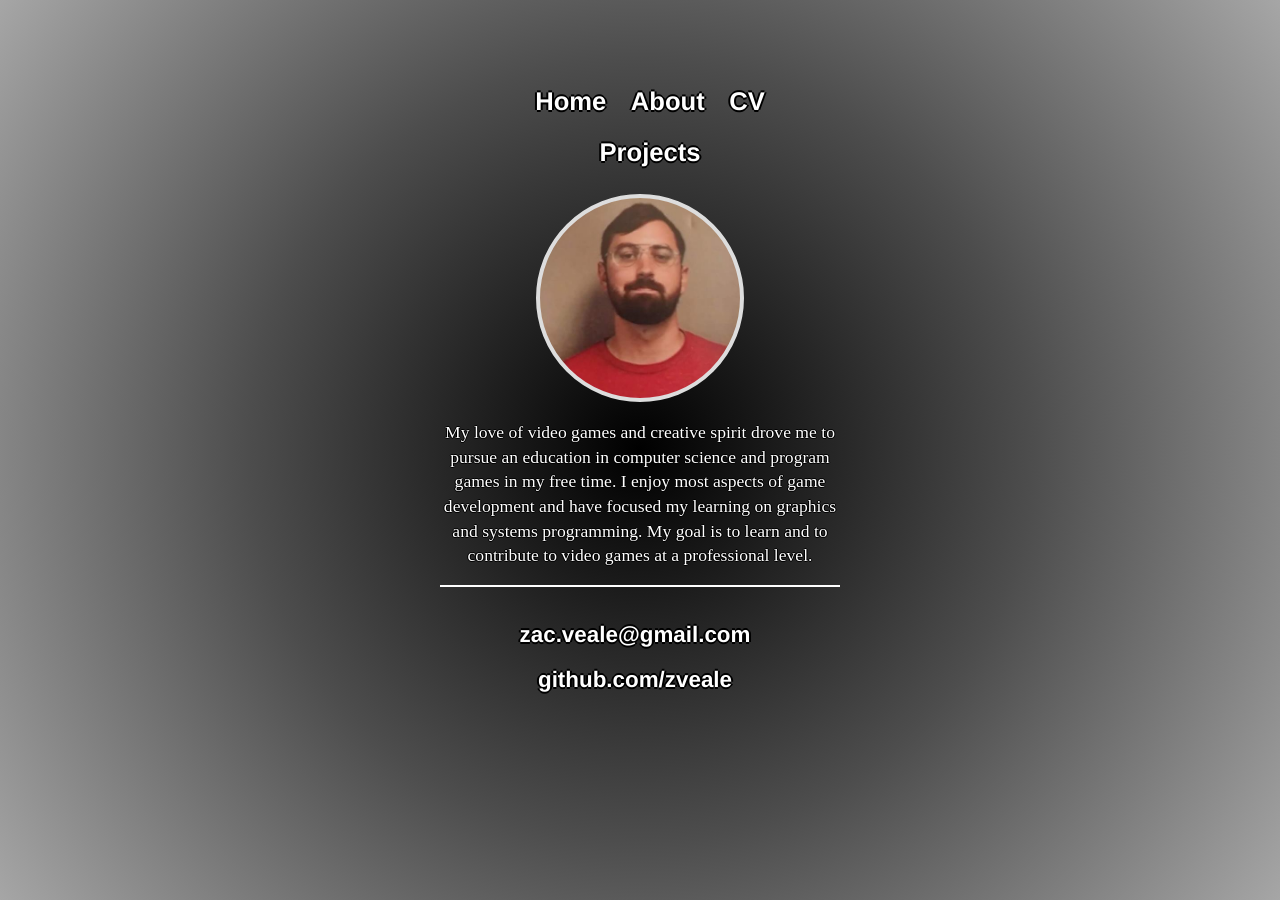
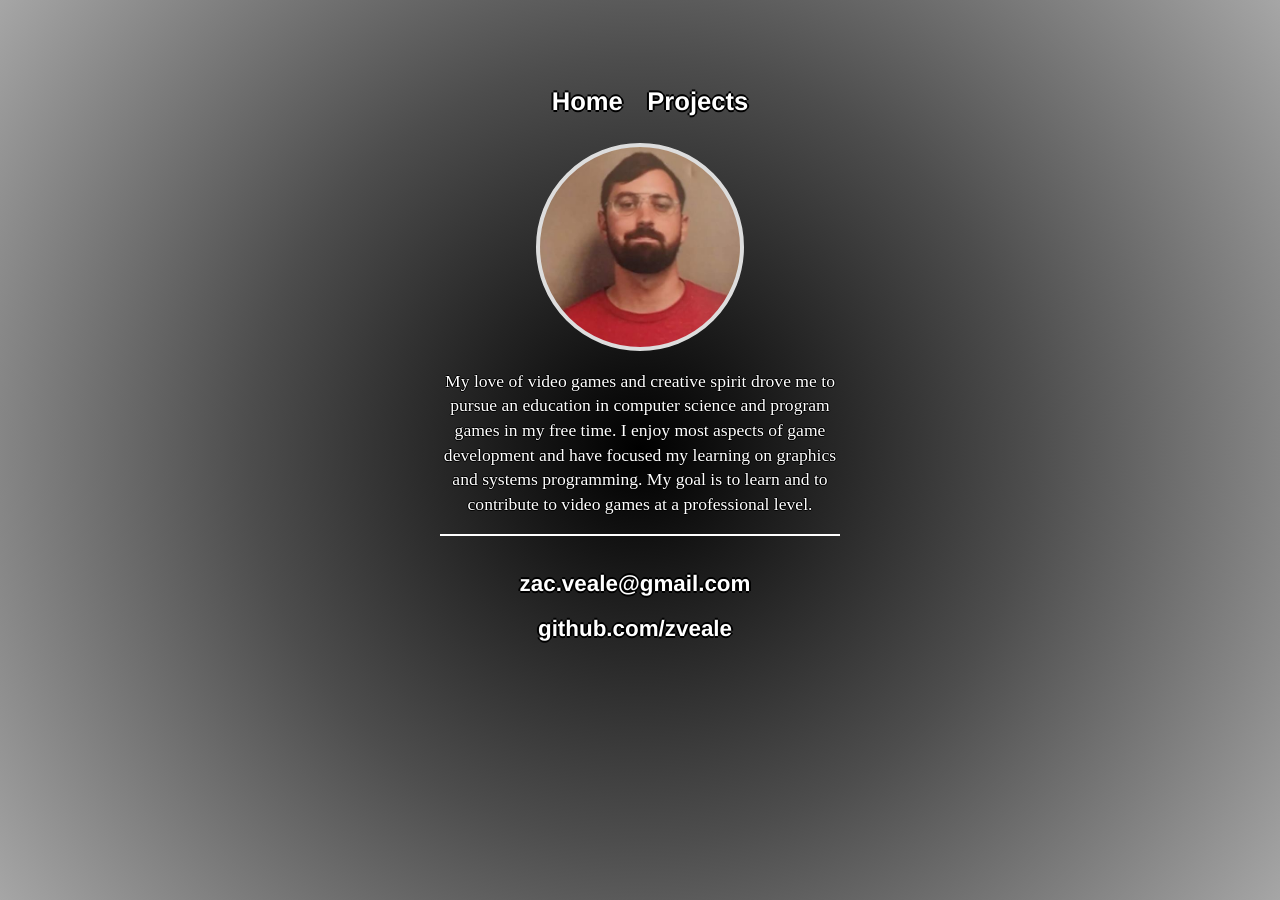
Before and after one commit to zveale/zveale.github.io, a Jekyll site: the page built from index.html, in a window 1280 px wide. Built offline with Jekyll 4.4.1, drawn with Linux system fonts in a browser that asks for light colours.

Commit message:
Update default.html

```diff
--- a/_layouts/default.html
+++ b/_layouts/default.html
@@ -9,9 +9,7 @@
 		<nav>
     		<ul>
         		<li><a href="/">Home</a></li>
-	        	<li><a href="/about">About</a></li>
-        		<li><a href="/cv">CV</a></li>
-        		<li><a href="/projects">Projects</a></li>
+        		<li><a href="/cv">Projects</a></li>
     		</ul>
 		</nav>
 		<div class="container">
```
